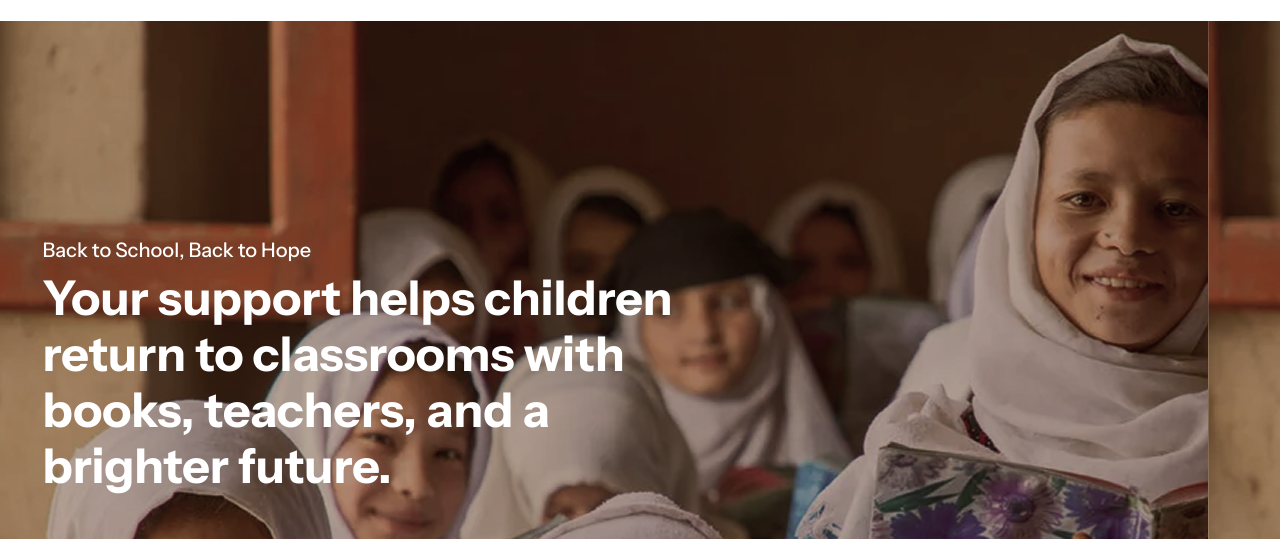
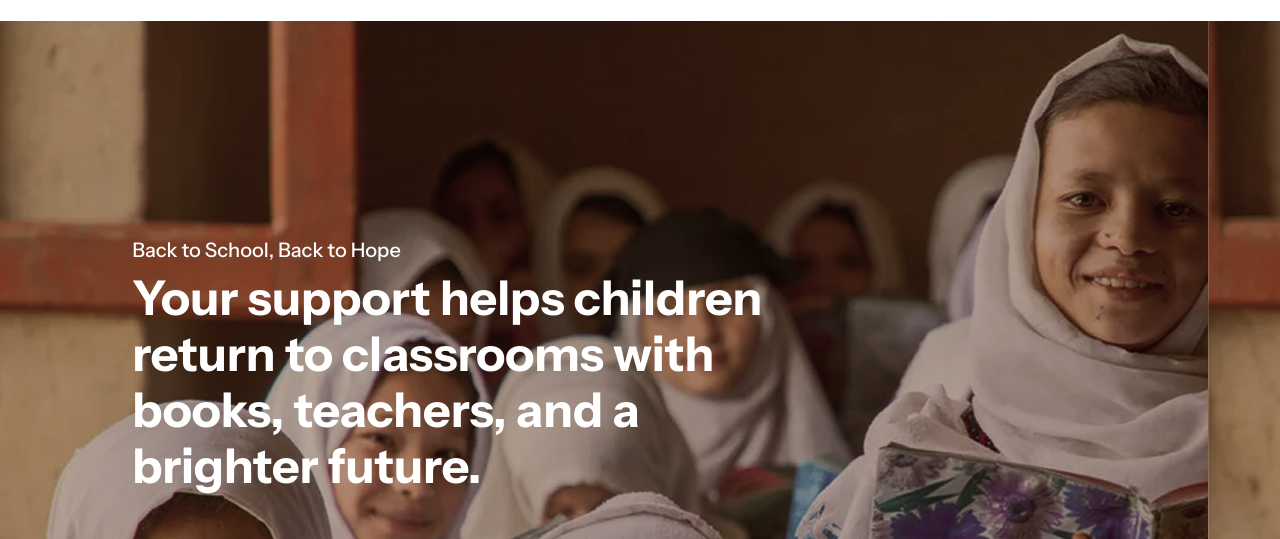
Before and after one commit to KashanAdnan02/afg27_web, a plain HTML site: page index.html in a window 1280 px wide. Shown: the part 171-710 px from the top of the page. Drawn offline with nearby package versions, Linux system fonts and the light colour scheme.

Commit message:
Update style.css

```diff
--- a/style.css
+++ b/style.css
@@ -76,7 +76,6 @@ body {
 
 .carousel-caption {
   bottom: 10%;
-  left: 8% !important;
   text-align: left;
 }
 .carousel-caption h2 {
@@ -731,10 +730,17 @@ footer a:hover {
 .video-item:hover .video-info h6 {
   color: #d0011c;
 }
-.container {
-  max-width: 70% !important;
+
+@media (max-width: 1920px) {
+  .container {
+    max-width: 75% !important;
+  }
 }
-
+@media (max-width: 1700px) {
+  .container {
+    max-width: 85% !important;
+  }
+}
 @media (max-width: 1500px) {
   .container {
     max-width: 95% !important;
```
